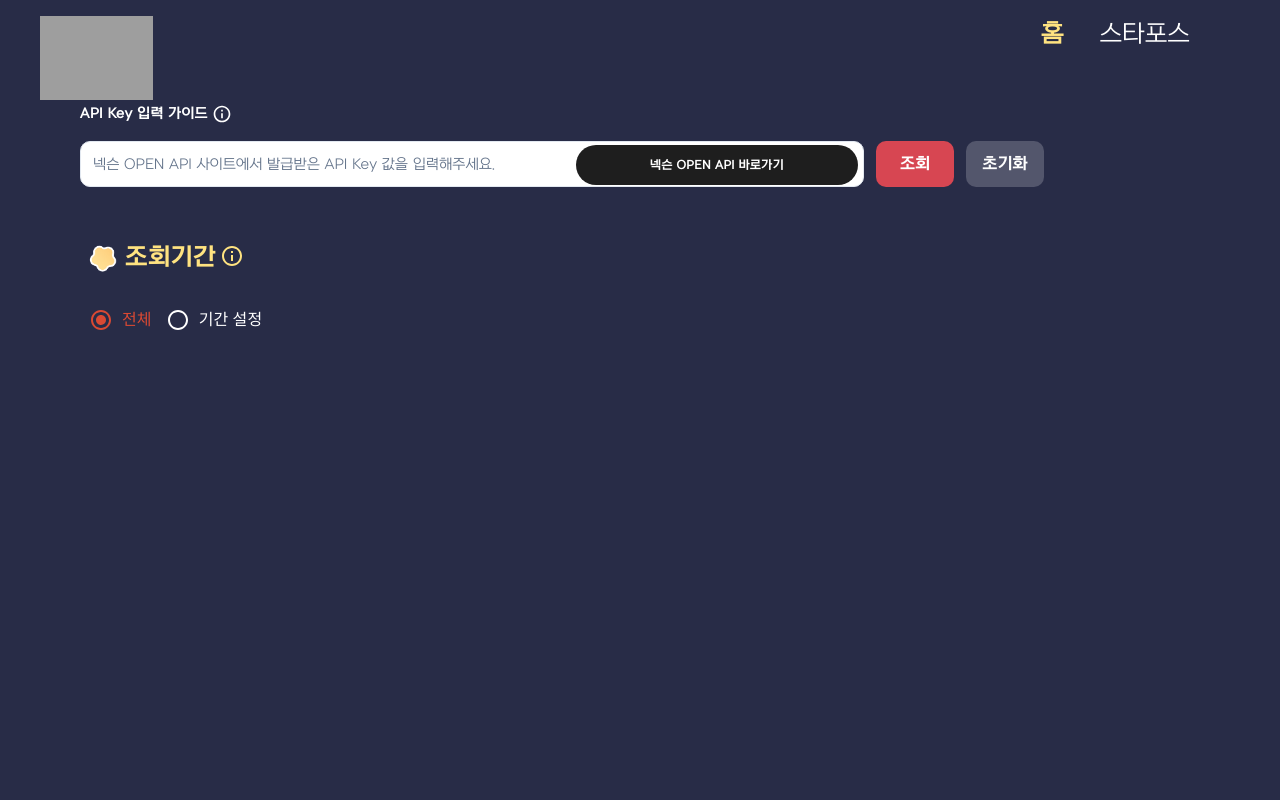
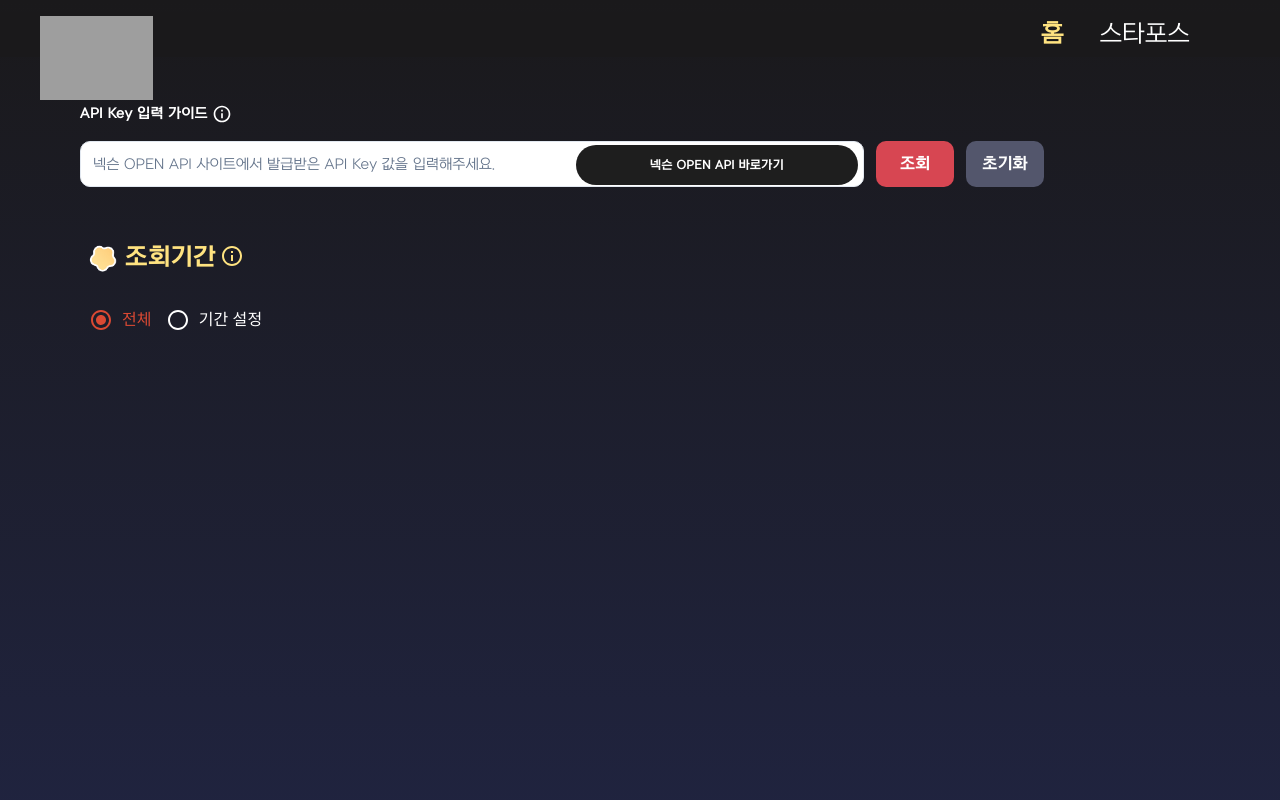
Before and after one commit to Amjong/danpungstar, a Next.js app: page / in a window 1280 px wide. Shown: the top 800 px of the page. Built offline with nearby package versions, Linux system fonts and the light colour scheme; grey boxes are pictures that could not be loaded.

Commit message:
layout.tsx: Apply gradient bg color

```diff
--- a/src/app/components/Navbar.tsx
+++ b/src/app/components/Navbar.tsx
@@ -6,7 +6,7 @@ import Image from 'next/image';
 export default function Navbar() {
   const [menu, setMenu] = useState(0);
   return (
-    <header className='flex w-full bg-n1 items-center z-10 h-[45px] mt-3'>
+    <header className='flex w-full bg-[#1A191B] items-center z-10 h-[45px] mt-3'>
       <div className='ml-10 flex h-full mt-2'>
         <Link href='/' className='z-50 items-center justify-center'>
           <Image
--- a/src/app/layout.tsx
+++ b/src/app/layout.tsx
@@ -64,7 +64,7 @@ export default function RootLayout({
       className={`${nexonBoldFont.variable} ${nexonRegularFont.variable}`}
     >
       <body>
-        <div className='leading-loose overflow-hidden max-w-screen-2xl bg-n1'>
+        <div className='leading-loose overflow-hidden max-w-screen-2xl bg-gradient-to-b from-[#1A191B] from-0% via-[#202441] via-50% to-[#2F2948] to-100%'>
           <StarforceProvider>
             <UserInfoProvider>
               <LoadingProvider>
```
